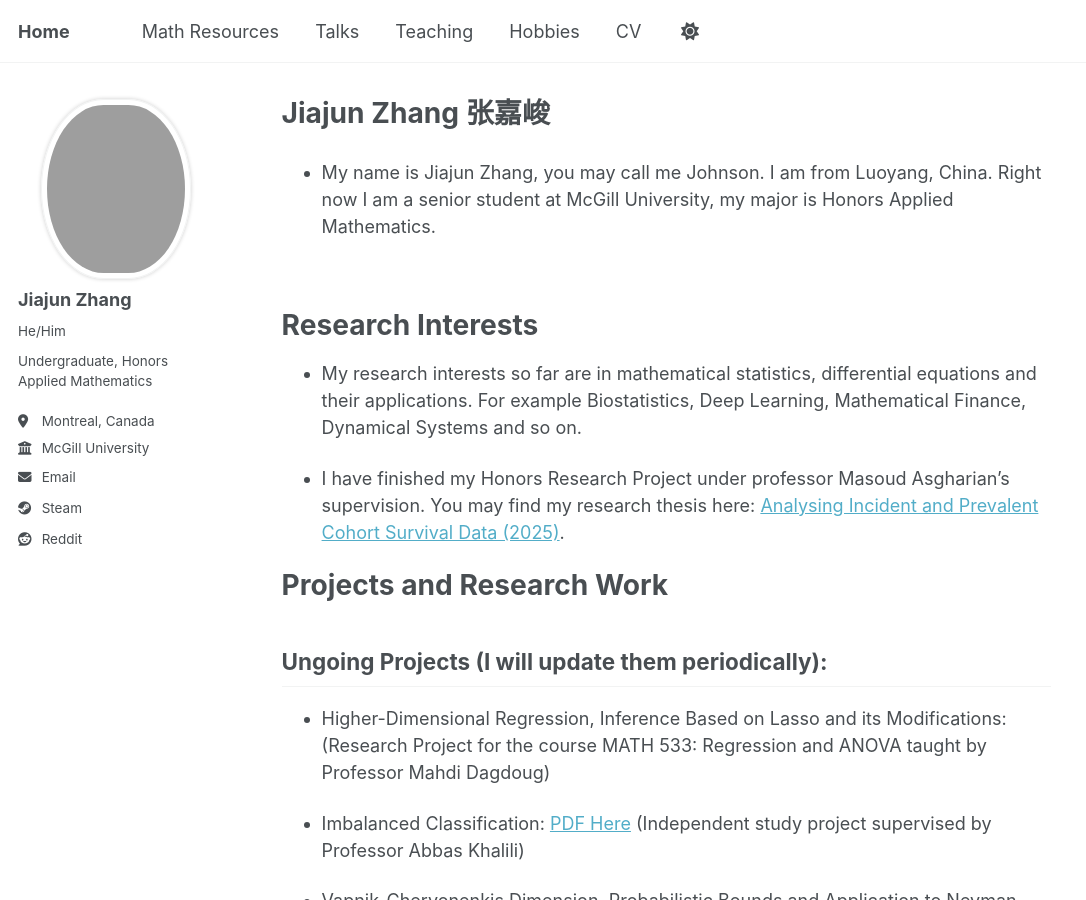
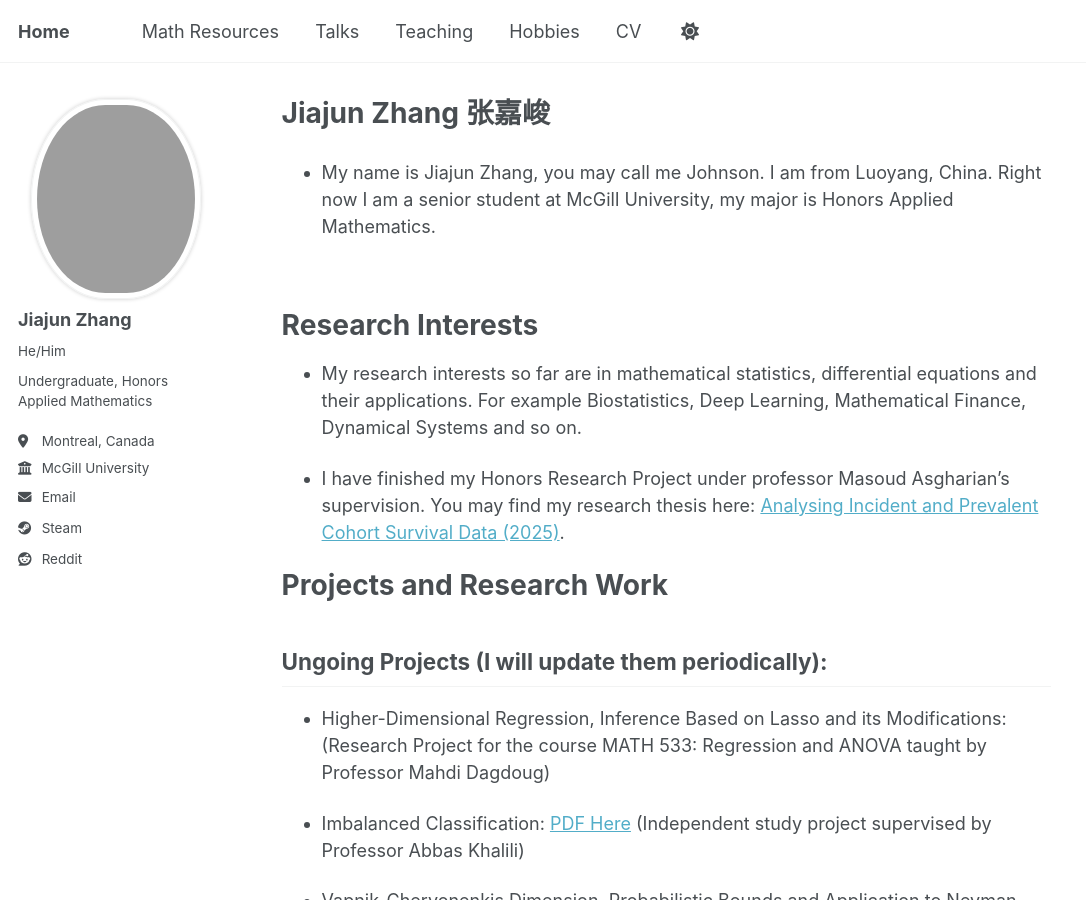
Before and after one commit to JohanssonRein/JohanssonRein.github.io, a Jekyll site: the page built from _pages/about.md, in a window 1280 px wide and 900 px high. Shown: the whole window, without its empty margins (0-1086 px from the left). Built offline with Jekyll 4.4.1, drawn with Linux system fonts in a browser that asks for light colours.

Commit message:
Update author-profile.html

```diff
--- a/_includes/author-profile.html
+++ b/_includes/author-profile.html
@@ -8,10 +8,10 @@
 
   <div class="author__avatar" style="text-align: center;">
   {% if author.avatar contains "://" %}
-    <img src="{{ author.avatar }}" alt="{{ author.name }}" style="display: block; margin: 0 auto 10px; border-radius: 50% / 60%; width: 150px; height: 180px; object-fit: cover; box-shadow: 0 0 4px rgba(0,0,0,0.2);">
+    <img src="{{ author.avatar }}" alt="{{ author.name }}" style="display: block; margin: 0 auto 10px; border-radius: 70% / 80%; width: 170px; height: 200px; object-fit: cover; box-shadow: 0 0 4px rgba(0,0,0,0.2);">
   {% else %}
-    <img src="{{ author.avatar | prepend: "/images/" | prepend: base_path }}" alt="{{ author.name }}" style="display: block; margin: 0 auto 10px; border-radius: 50% / 60%; width: 150px; height:
-    180px; object-fit: cover; box-shadow: 0 0 4px rgba(0,0,0,0.2);">
+    <img src="{{ author.avatar | prepend: "/images/" | prepend: base_path }}" alt="{{ author.name }}" style="display: block; margin: 0 auto 10px; border-radius: 70% / 80%; width: 170px; height:
+    200px; object-fit: cover; box-shadow: 0 0 4px rgba(0,0,0,0.2);">
   {% endif %}
 </div>
 
```
